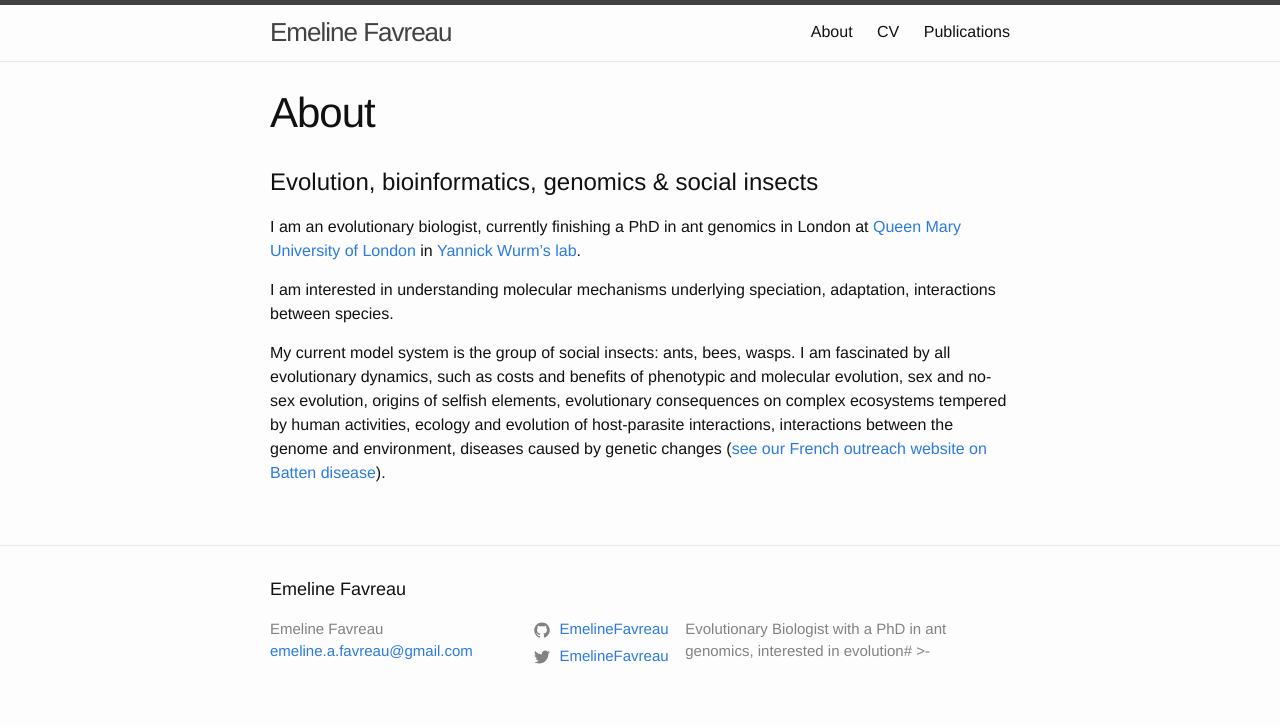
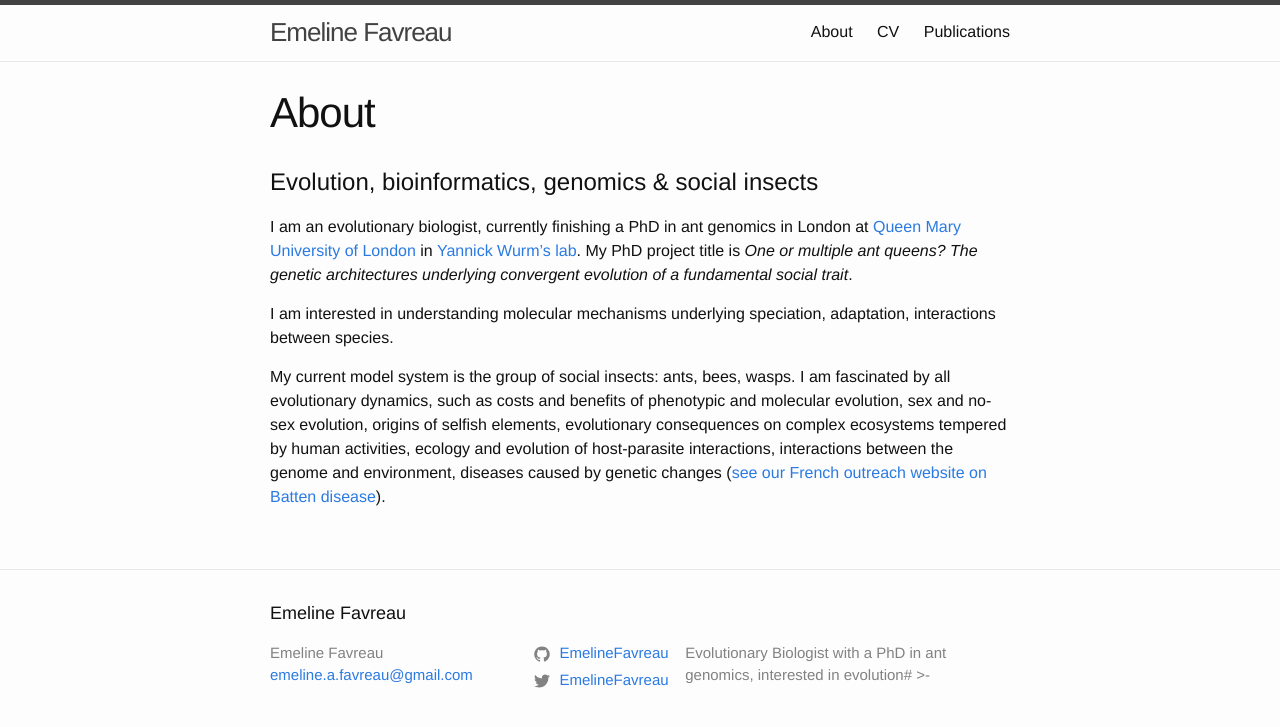
Before and after one commit to EmelineFavreau/EmelineFavreau.github.io, a Jekyll site: the page built from about.md, in a window 1280 px wide. Shown: the top 727 px of the page. Built offline with Jekyll 4.4.1, drawn with Linux system fonts in a browser that asks for light colours.

Commit message:
phd project

```diff
--- a/about.md
+++ b/about.md
@@ -6,6 +6,7 @@ permalink: /about/
 # Evolution, bioinformatics, genomics & social insects
 
 I am an evolutionary biologist, currently finishing a PhD in ant genomics in London at [Queen Mary University of London](http://www.sbcs.qmul.ac.uk/research/) in [Yannick Wurm's lab](https://wurmlab.github.io/team/efavreau/index.html).
+My PhD project title is _One or multiple ant queens? The genetic architectures underlying convergent evolution of a fundamental social trait_.
 
 I am interested in understanding molecular mechanisms underlying speciation, adaptation, interactions between species.
 
```
